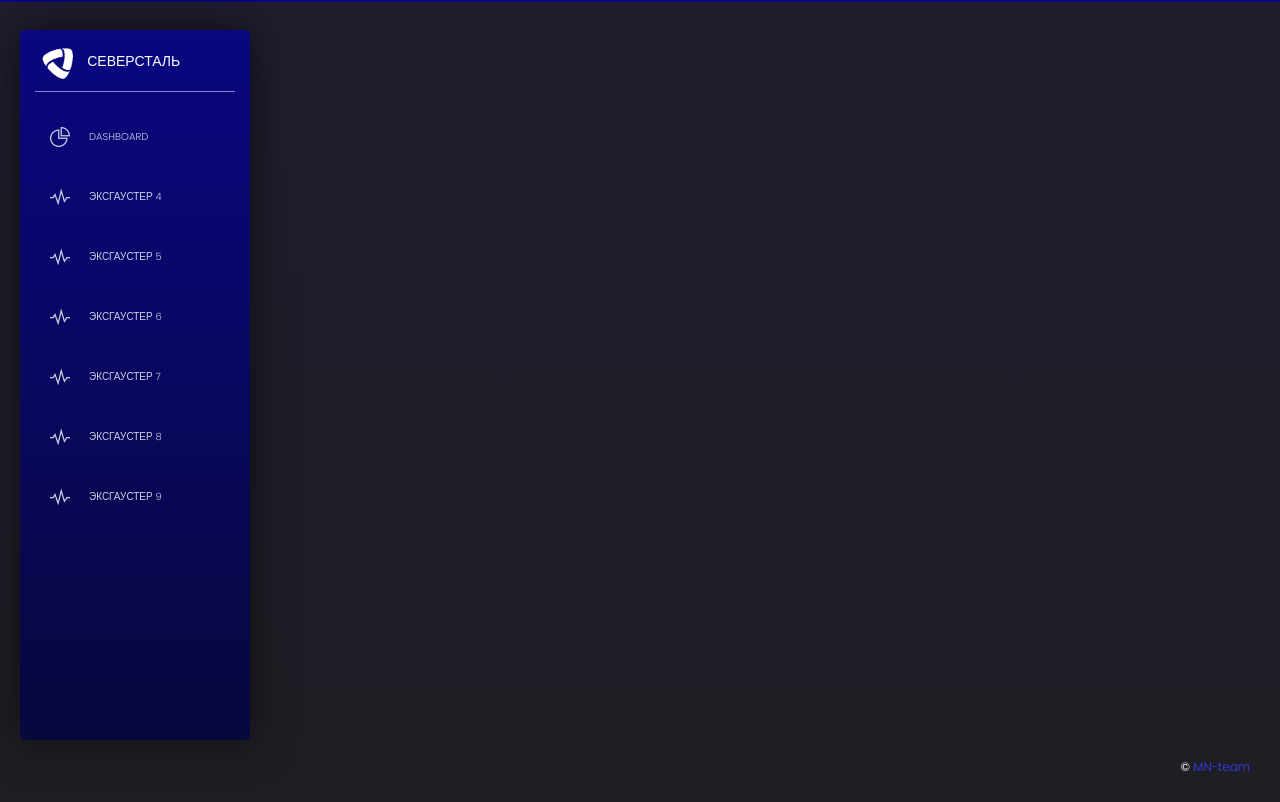
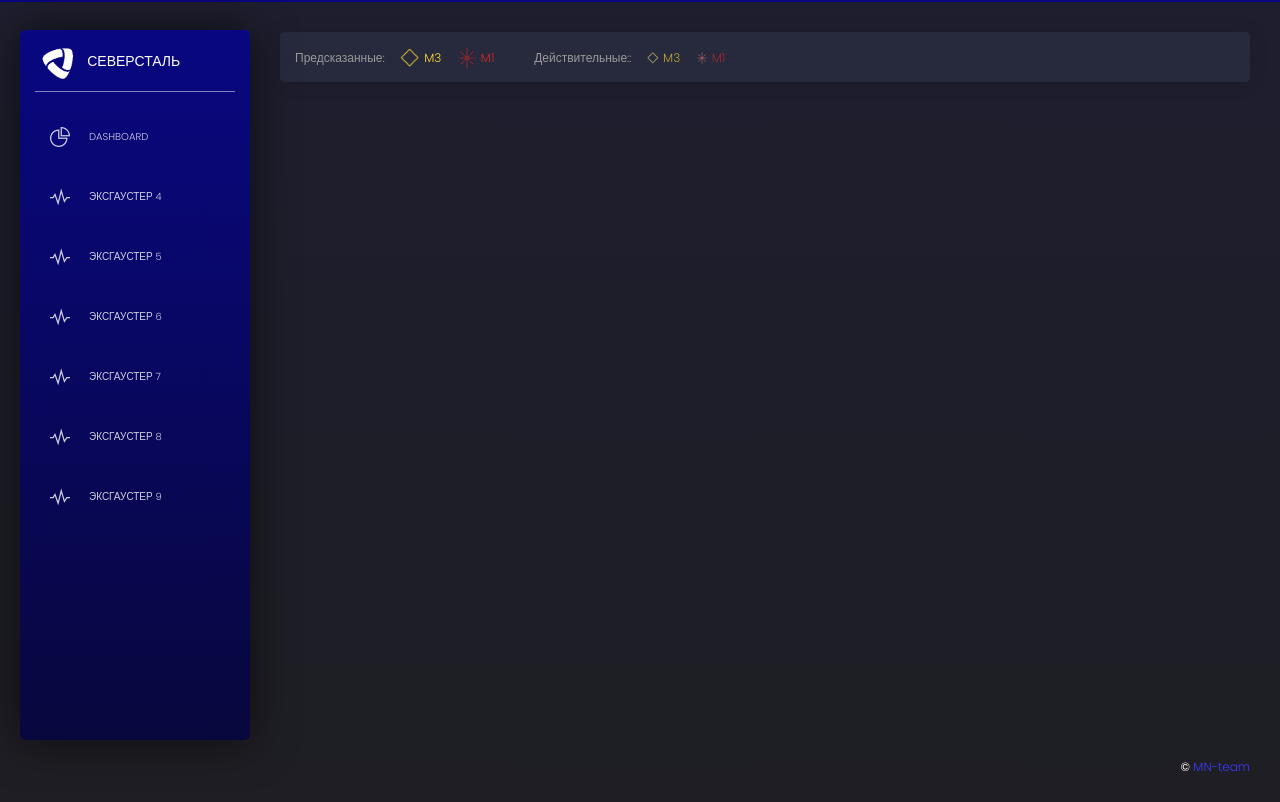
Before and after one commit to Barneo08/LoDT2023_Severstal, a Flask app: page /xgauster/1 in a window 1280 px wide. Run offline with Flask 3, Linux system fonts and the light colour scheme; some libraries are stand-ins or nearby versions.

Commit message:
added legend

```diff
--- a/src/web_service/templates/home/xgauster.html
+++ b/src/web_service/templates/home/xgauster.html
@@ -8,6 +8,23 @@
 {% block content %}
     <div class="content">
         <div id="dbord" class="row">
+        <div class="col-lg-12">
+            <div class="card card-chart" style="height: 50px;">
+                <div class="card-header">
+                    <h5 class="card-category" style="display: inline-block;">Предсказанные:&emsp;</h5>
+                    <img src="{{ url_for('static', filename='images/rhombus-l.png') }}" height="20"/>
+                    <h5 class="card-category" style="display: inline-block; color: rgba(255,221,50,1);">M3&emsp;</h5>
+                    <img src="{{ url_for('static', filename='images/star-l.png') }}" height="20"/>
+                    <h5 class="card-category" style="display: inline-block; color: rgba(212, 40, 40,1);">M1&emsp;</h5>
+                    <h5 class="card-category" style="display: inline-block;">&emsp;&emsp;Действительные::&emsp;</h5>
+                    <img src="{{ url_for('static', filename='images/rhombus-s.png') }}" height="12"/>
+                    <h5 class="card-category" style="display: inline-block; color: rgba(255,221,50,0.7);">M3&emsp;</h5>
+                    <img src="{{ url_for('static', filename='images/star-s.png') }}" height="12"/>
+                    <h5 class="card-category" style="display: inline-block; color: rgba(212, 40, 40,0.7);">M1&emsp;</h5>
+                </div>
+            </div>
+        </div>
+
             {% for tp in title %}
             <div class="col-lg-6">
                 <div class="card card-chart" style="height: 120px;">
```
